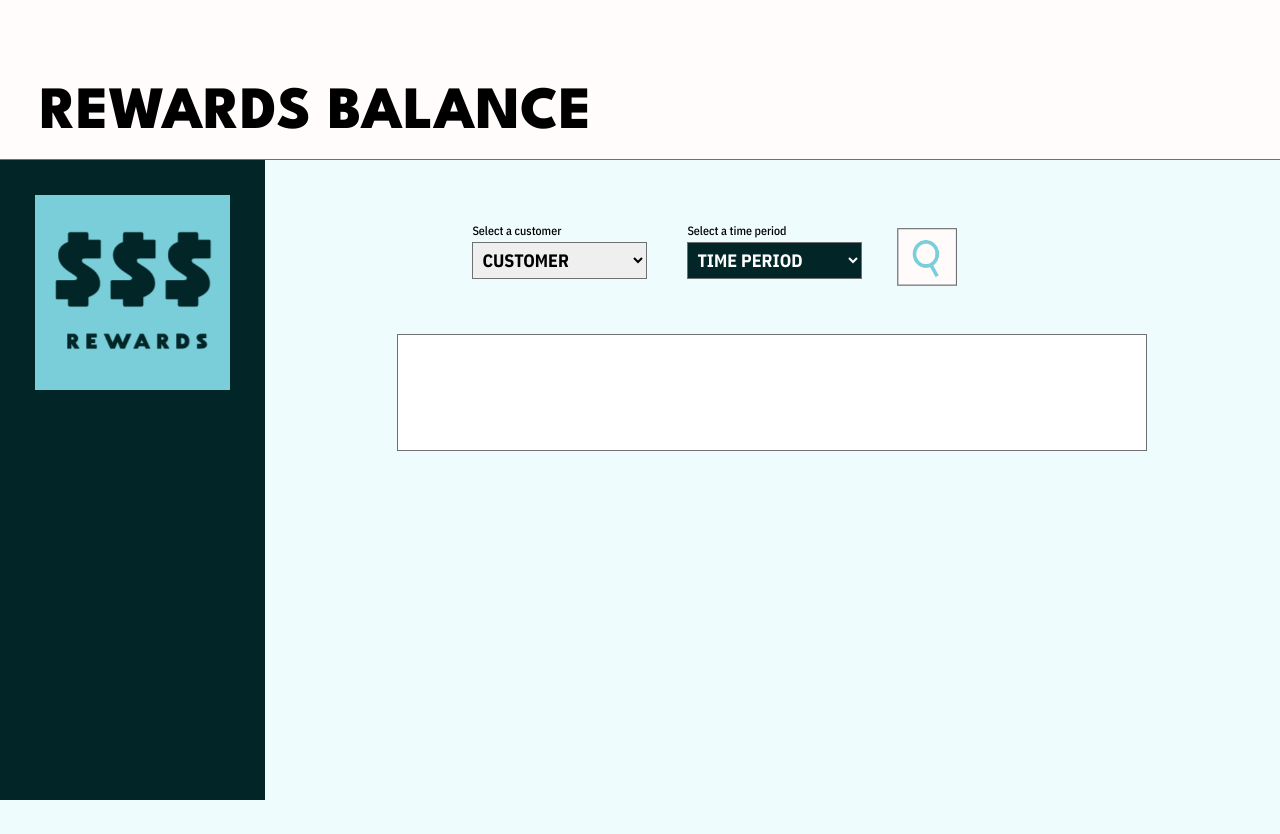
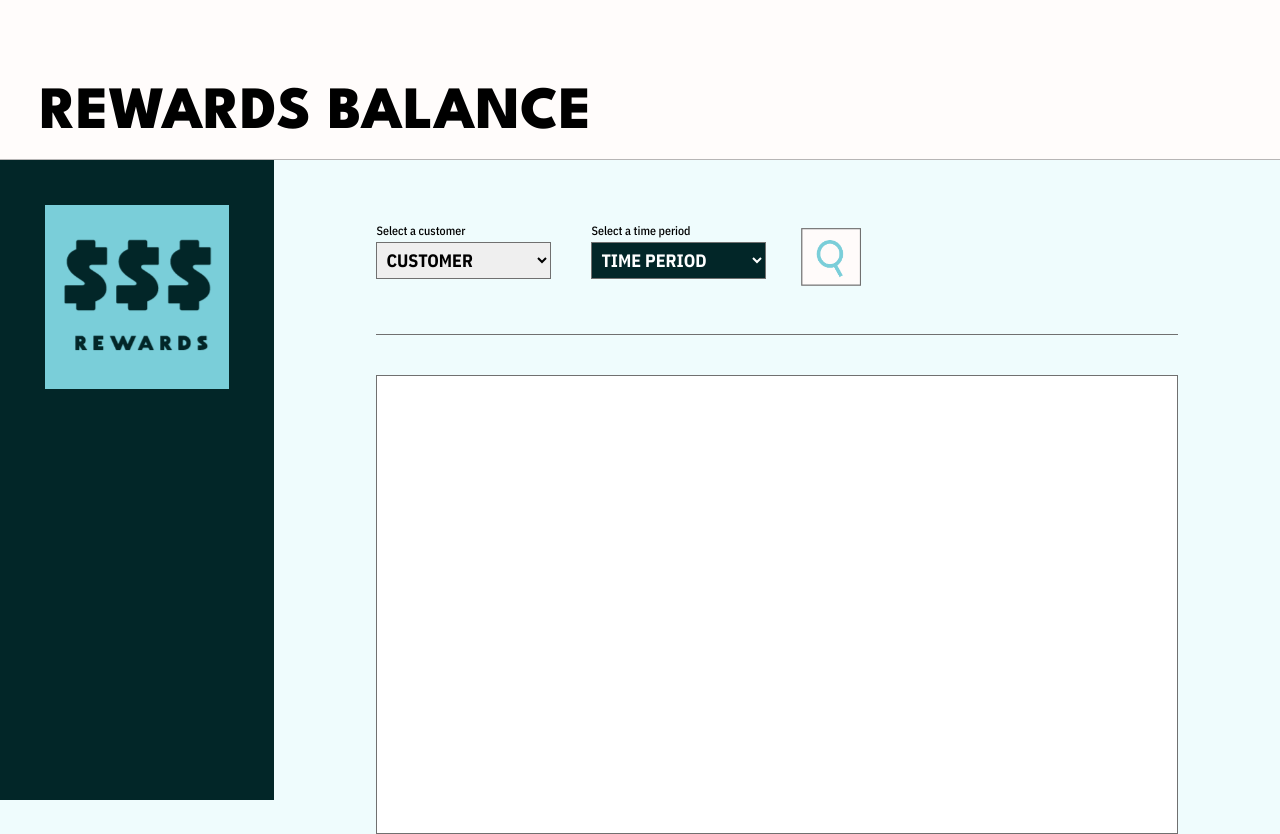
Before and after one commit to damienluzzo33/rewards-points-dashboard, a React (Create React App) app: page / in a window 1280 px wide. Before the commit the page ends 800 px from the top, so only its background shows below. Built offline with nearby package versions, Linux system fonts and the light colour scheme.

Commit message:
finish styling and responsiveness

```diff
--- a/src/components/ChartData.js
+++ b/src/components/ChartData.js
@@ -37,7 +37,15 @@ export default function ChartData({ chartData }) {
                     plugins: {
                         legend: {
                             display: true,
-                            position: 'top'
+                            position: 'top',
+                            labels: {
+                                color: "white"
+                            }
+                        },
+                        decimation: {
+                            labels: {
+                                color: "white"
+                            }
                         }
                     }
                 }}
--- a/src/components/Dashboard.js
+++ b/src/components/Dashboard.js
@@ -51,11 +51,11 @@ export default function Dashboard() {
     const handleSubmit = async (event) => {
         event.preventDefault();
         if (querySelection.customer === "") {
-            setErrorMsg("You forgot to select a customer");
+            setErrorMsg("Please select a customer");
             return;
         }
         if (querySelection.period === "") {
-            setErrorMsg("You forgot to select a time period");
+            setErrorMsg("Please select a time period");
             return;
         }
 
@@ -121,7 +121,7 @@ export default function Dashboard() {
 
     return (
         <main aria-describedby="dashboard">
-            <section id="customer-form" aria-describedby="customer rewards data search form">
+            <div id="customer-form" aria-describedby="customer rewards data search form">
                 <Form
                     handleChange={handleChange}
                     handleSubmit={handleSubmit}
@@ -134,9 +134,9 @@ export default function Dashboard() {
                     </p>
                     ) : <React.Fragment />}
                 </div>
-            </section>
+            </div>
             <section id="points-display" aria-describedby="rewards points display">
-                {pointCount === null ? (
+                {pointCount === [] ? (
                     <div className="display-box img-box" style={{minHeight: "359px"}}>
                         <img className="placeholder-img" src="../../assets/piggy_bank2.png" alt="piggy bank"/>
                         <img className="placeholder-img" src="../../assets/piggy_bank2.png" alt="piggy bank"/>
--- a/src/components/Data.js
+++ b/src/components/Data.js
@@ -4,18 +4,9 @@ import ChartData from "./ChartData";
 import { convertToPoints, getMonth, dateConverter } from "../utils/converters";
 
 const chartColors = [
-    'rgb(143, 0, 242)',
     'rgb(0, 207, 251)',
-    'rgb(92, 255, 0)',
-    'rgb(253, 251, 0)',
-    'rgb(253, 174, 50)',
-    'rgb(255, 12, 18)',
-    '#5C30BD',
+    '#707070',
     '#1293C5',
-    '#33CA00',
-    '#FFC400',
-    '#FF6700',
-    '#A80000',
     '#3342C4'
 ];
 
@@ -61,20 +52,20 @@ export default function Data(props) {
         <React.Fragment>
             <div className="display-box">
                 {typeof pointCount === "number" && (
-                    <div className="display-title-box">
+                    <div className="display-title-box single-cust">
                         <h2 className="customer-name">{querySelection.customer}</h2>
                         {querySelection.period === "Total" ? (
-                            <h2>Total Points</h2>
+                            <h2 className="time-period">Total Points</h2>
                         ) : (
-                            <h2>{getMonth(querySelection.period)} 2022</h2>
+                            <h2 className="time-period">{getMonth(querySelection.period)} 2022</h2>
                         )}
                         <h2 className="balance">Balance: <span>{pointCount}</span></h2>
                     </div>
                 )}
-                <div className="display-title-box wrapper">
 
                 {pointCount.length > 0 &&
-                    customerNames.map((customer, index) => {
+                <div className="display-title-box wrapper">
+                    {customerNames.map((customer, index) => {
                         return <div key={`${customer}`} className="customer-small-div">
                             <h2 className="customer-name-small">{customer}</h2>
                             {querySelection.period === "Total" ? (
@@ -84,9 +75,9 @@ export default function Data(props) {
                             )}
                             <h2 className="balance">Balance: <span>{pointCount[index]}</span></h2>
                         </div>
-                    })
+                    })}
+                    </div>
                 }
-                </div>
 
                 <div className="chart-display">
                     <ChartData
--- a/src/data/dataset.json
+++ b/src/data/dataset.json
@@ -1,5 +1,5 @@
 {
-    "Charles B": {
+    "Charles B.": {
         "transactions": [
             {
                 "total": 120,
@@ -31,7 +31,7 @@
             }
         ]
     },
-    "Kelsey A": {
+    "Kelsey A.": {
         "transactions": [
             {
                 "total": 65,
@@ -59,7 +59,7 @@
             }
         ]
     },
-    "Damien L": {
+    "Damien L.": {
         "transactions": [
             {
                 "total": 15,
@@ -83,7 +83,7 @@
             }
         ]
     },
-    "Ariel N": {
+    "Ariel N.": {
         "transactions": [
             {
                 "total": 115,
--- a/src/styles.css
+++ b/src/styles.css
@@ -14,7 +14,7 @@ header {
     justify-content: left;
     background-color: #FFFCFB;
     height: 160px;
-    border-bottom: 1px solid #707070;
+    border-bottom: 1px solid #70707080;
     padding-bottom: 15px;
 }
 
@@ -78,12 +78,6 @@ select option:hover {
     background-color: #FFFFFF !important;
 }
 
-
-#customer {
-
-    /* background-color: #7ACED9; */
-}
-
 #root {
     height: 100%;
 }
@@ -94,7 +88,13 @@ select option:hover {
 
 #points-display {
     width:100%;
-    max-width: 750px;
+    min-height: 500px;
+    /* max-width: 750px; */
+}
+
+.time-period {
+    padding-top: 20px;
+    padding-bottom: 20px;
 }
 
 #period {
@@ -128,10 +128,18 @@ select option:hover {
     cursor: pointer;
 }
 
+#submit-btn img:hover {
+    box-shadow: 1px 1px 5px #707070, -1px 1px 5px #707070, 1px -1px 5px #707070, -1px -1px 5px #707070;
+}
+
+#submit-btn img:active {
+    box-shadow: inset 1px 1px 5px black, inset -1px 1px 5px black, inset 1px -1px 5px black, inset -1px -1px 5px black;
+}
+
 .display-box {
     border: 1px solid #707070;
     background-color: white;
-    padding: 40px 30px;
+    /* padding: 40px 30px; */
 }
 
 .counter-box {
@@ -157,12 +165,7 @@ h2 span {
     font-size: 34px;
     top: 1px;
     position: absolute;
-    margin-left: 12px;
-}
-
-.display-title-box {
-    margin-bottom: 35px;
-    margin-right: 35px;
+    margin-left: 6px;
 }
 
 .display-title-box h2 {
@@ -197,7 +200,15 @@ select option:hover {
     position: relative;
 }
 
+.display-box .single-cust {
+    margin: 0 !important;
+    height: 70%;
+}
 
+.display-title-box {
+    justify-content: space-evenly;
+    margin: 25px 0px;
+}
 
 .wrapper {
     display: flex;
@@ -207,15 +218,28 @@ select option:hover {
 
 .customer-small-div {
     text-align: center;
-    border: 2px solid #707070;
+    border-top: 1px solid #707070;
     padding: 5px;
     width: 100%;
+    max-width: 250px;
+}
+
+.customer-small-div:nth-of-type(1) {
+    border-top: none;
+}
+
+.customer-small-div:nth-of-type(2) {
+    border-top: none;
 }
 
 .customer-small-div .balance span {
     margin-top: 20px;
     font-size: 22px;
     position: relative;
+}
+
+canvas {
+    background-color: #022628;
 }
 
 .app-content {
@@ -225,12 +249,13 @@ select option:hover {
 
 main {
     width: 100%;
+    margin: 0px;
 }
 
 #customer-form {
     display: flex;
     flex-direction: column;
-    align-items: center;
+    align-items: flex-start;
     justify-content: center;
     width: 100%;
 }
@@ -264,7 +289,7 @@ main {
 }
 
 #sidebar img {
-    max-width: 160px;
+    max-width: 240px;
 }
 
 .img-box {
@@ -278,7 +303,14 @@ main {
     margin: 15px;
 }
 
+@media screen and (max-width: 501px) {
+    .customer-small-div:nth-of-type(2) {
+        border-top: 1px solid #707070;
+    }
+}
+
 @media screen and (min-width: 550px) {
+
     header h1 {
         font-size: 8vw;
     }
@@ -289,10 +321,36 @@ main {
 }
 
 
-@media screen and (min-width: 667px) {
+@media screen and (min-width: 664px) {
+
+    .customer-small-div:nth-of-type(2) {
+        border-top: 1px solid #707070;
+    }
+
+    .display-title-box {
+        margin: 35px 0px 35px 35px;
+    }
+
+    #points-display {
+        padding-top: 40px;
+        border-top: 1px solid #707070;
+    }
+
+    main {
+        margin: 0px 8%;
+    }
 
     .chart-display {
         width: 50%;
+        height: 70%;
+    }
+
+    .chart-display div {
+        height: 100%;
+        width: 90%;
+        margin-left: 5%;
+        display: flex;
+        align-items: center;
     }
 
     .wrapper {
@@ -306,6 +364,8 @@ main {
     .display-box {
         display: flex;
         justify-content: space-evenly;
+        height: 100%;
+        align-items: center;
     }
 
     header {
@@ -319,13 +379,13 @@ main {
 
 }
 
-@media screen and (min-width: 765px) {
+@media screen and (min-width: 795px) {
     main {
-        padding: 0px 40px;
+        /* padding: 0px 40px; */
         width: 100%;
         display: flex;
         flex-direction: column;
-        align-items: center;
+        align-items: flex-start;
     }
     #admin-form {
         padding: 35px 0px 45px 0px;
@@ -337,13 +397,13 @@ main {
     #sidebar {
         display: flex;
         justify-content: center;
-        padding: 35px;
-        width: 25%;
+        padding: 45px;
+        width: 30%;
         /* max-width: 300px;
         min-width: 200px; */
     }
     #sidebar img {
-        max-width: 100%;
+        width: 100%;
     }
     header img {
         display: none;
@@ -356,7 +416,7 @@ main {
     #customer-form {
         display: flex;
         flex-direction: column;
-        align-items: center;
+        /* align-items: center; */
         justify-content: center;
         width: 100%;
     }
```
